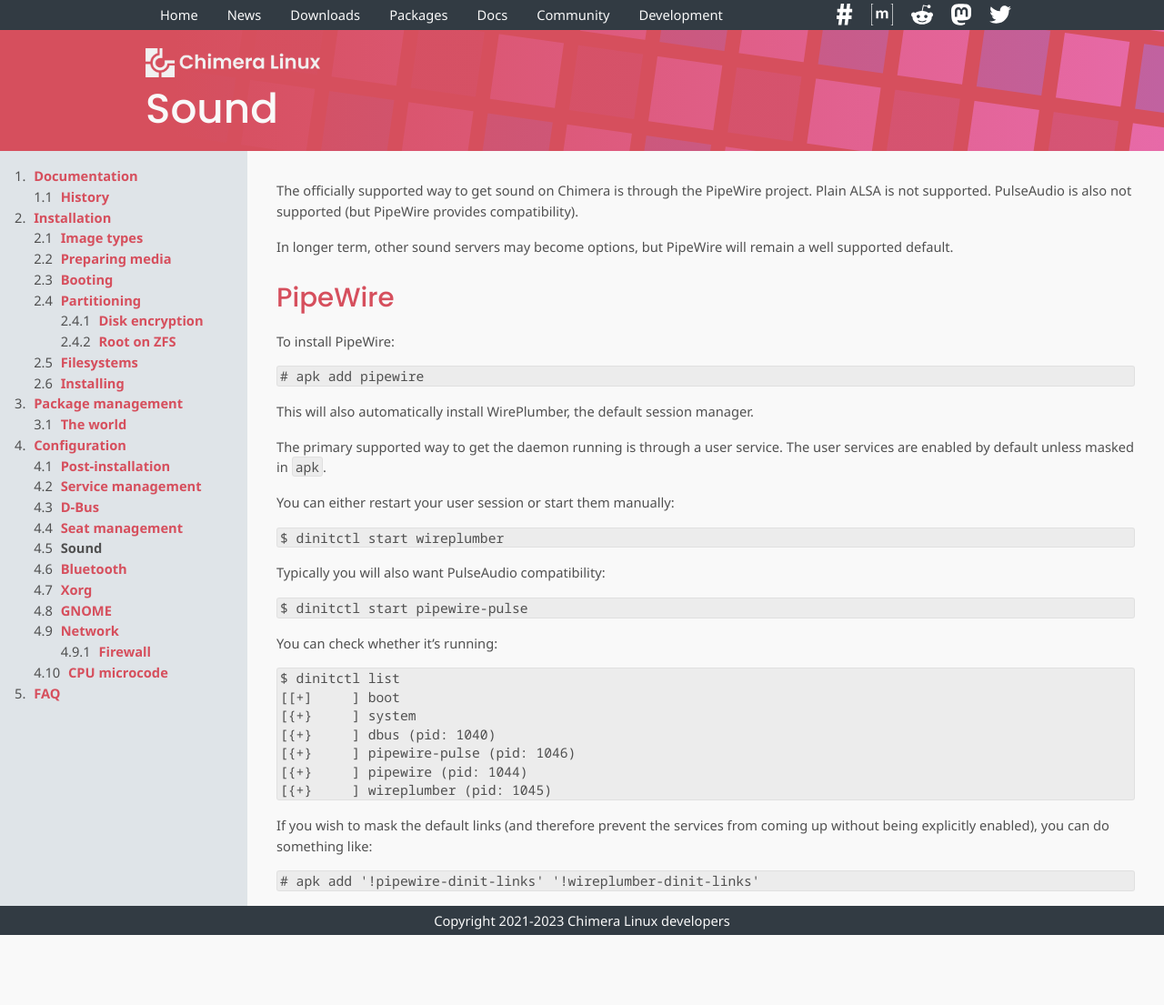
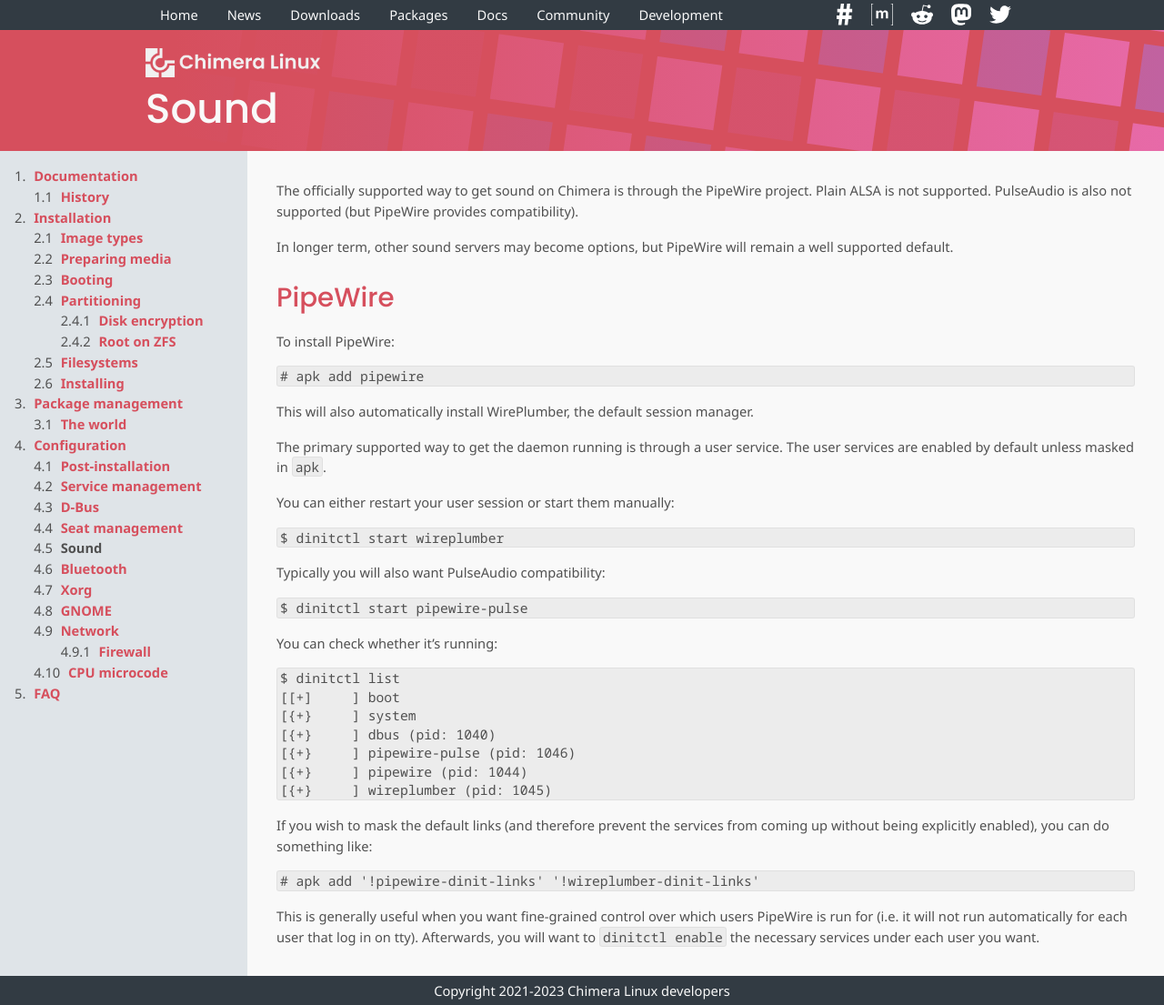
Before and after one commit to chimera-linux/chimera-linux.github.io, a Jekyll site: the page built from _docs/configuration/sound.md, in a window 1280 px wide. Shown: the whole page at 91% size. Built offline with Jekyll 4.4.1, drawn with Linux system fonts in a browser that asks for light colours; before the commit the page ends 1028 px from its top, so only the background shows below that.

Commit message:
note about pipewire per-user enablement

````diff
--- a/_docs/configuration/sound.md
+++ b/_docs/configuration/sound.md
@@ -57,3 +57,9 @@
 ```
 # apk add '!pipewire-dinit-links' '!wireplumber-dinit-links'
 ```
+
+This is generally useful when you want fine-grained control
+over which users PipeWire is run for (i.e. it will not run
+automatically for each user that log in on tty). Afterwards,
+you will want to `dinitctl enable` the necessary services
+under each user you want.
````
